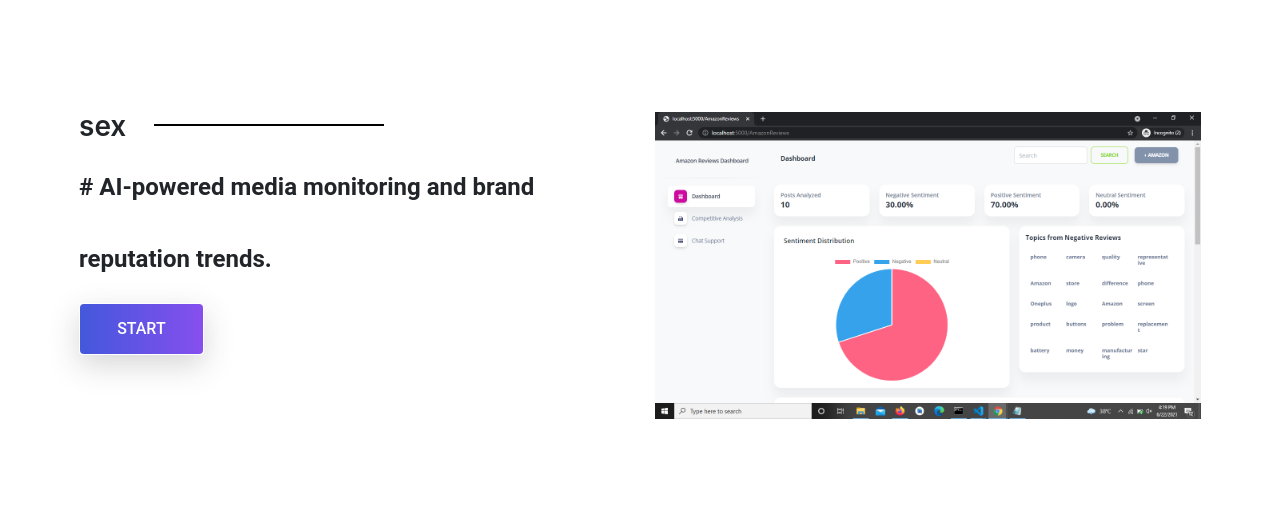
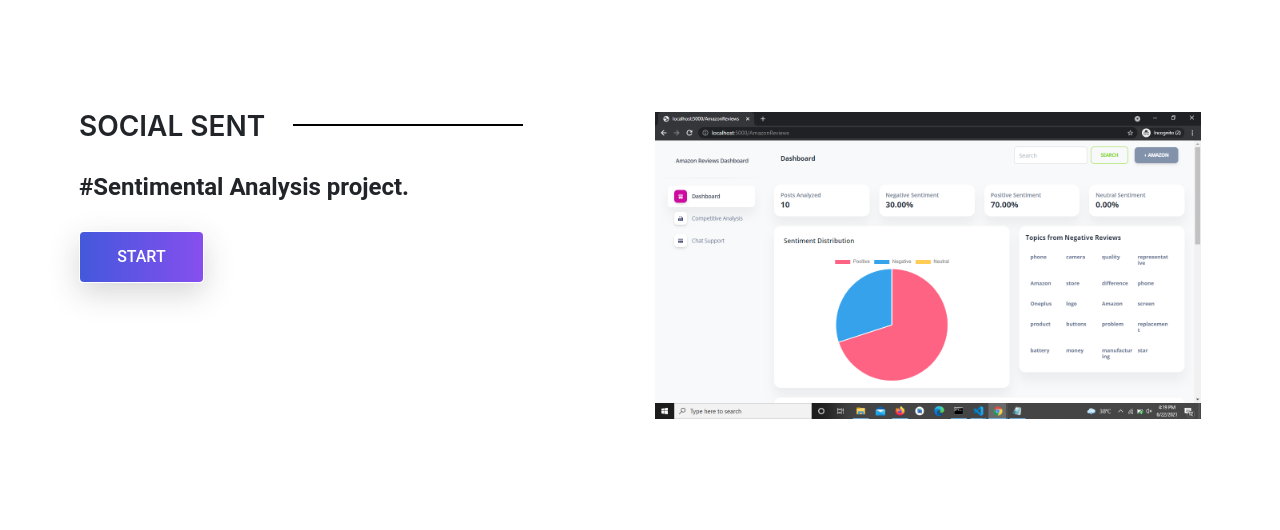
Before and after one commit to shobhit418/Sentiment_analysis_telaverge, a Python web app: template templates/home.html in a window 1280 px wide. Shown: the part 88-618 px from the top of the page. Run offline with Jinja, Linux system fonts and the light colour scheme; the template is opened without the code that fills it, so the values that code supplies are empty; some libraries are stand-ins or nearby versions.

Commit message:
Update home.html

```diff
--- a/templates/home.html
+++ b/templates/home.html
@@ -69,8 +69,8 @@
             <div class="container">
                 <div class="row">
                     <div class="col-lg-6 col-md-12 site-title">
-                        <h3 class="title-t">sex</h3>
-                        <h4 class="title-text"># AI-powered media monitoring and brand reputation trends.</h4>
+                        <h3 class="title-t">SOCIAL SENT</h3>
+                        <h4 class="title-text">#Sentimental Analysis project.</h4>
                         <div class="site-buttons">
                             <div class="d-flex flex-row flex-wrap">
                                 <button type="button" id="button" class="btn button primary-button mr-4 text-uppercase"><a href="/">Start</a></button>
```
